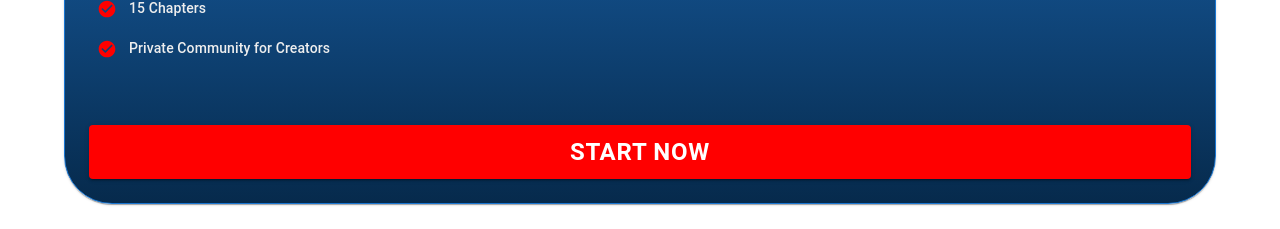
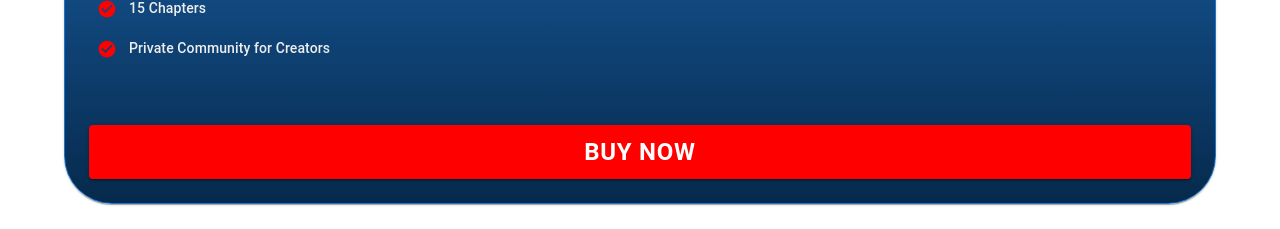
Before and after one commit to farhad-ahsan/mass-pro-films-course, a React (Vite) app: page / in a window 1280 px wide. Shown: the part 2100-2329 px from the top of the page. Built offline with nearby package versions, Linux system fonts and the light colour scheme; no server answers; what react-swipeable-views-utils would draw is missing.

Commit message:
Update Pricing.jsx

```diff
--- a/src/components/Pricing.jsx
+++ b/src/components/Pricing.jsx
@@ -26,7 +26,7 @@ const tiers = [
       "15 Chapters",
       "Private Community for Creators",
     ],
-    buttonText: "Start now",
+    buttonText: "Buy Now",
     buttonVariant: "contained",
   },
 ];
```
